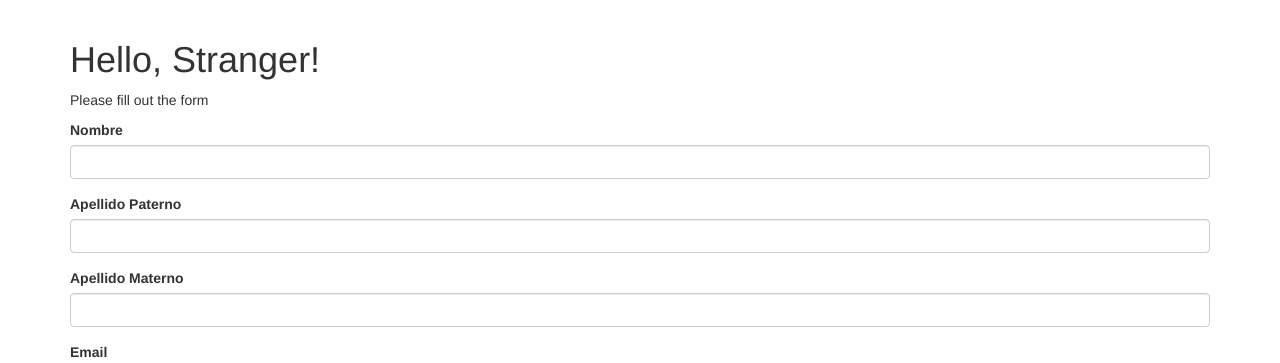
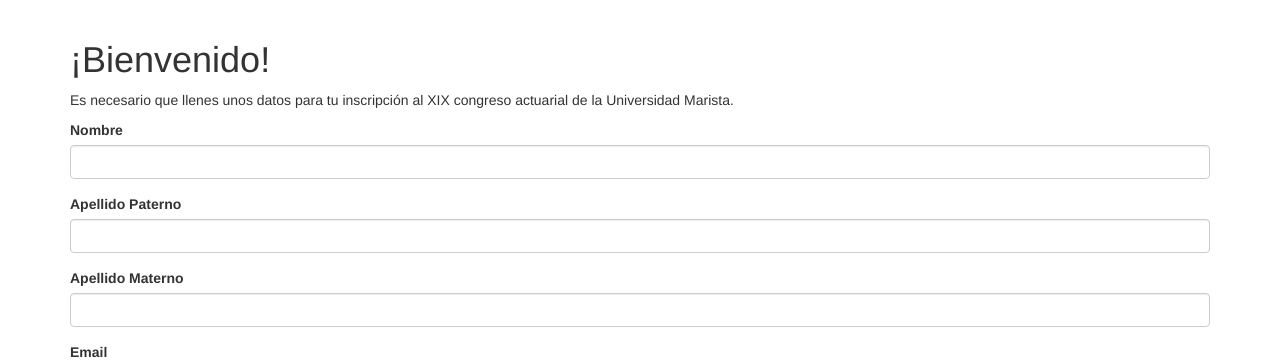
Before and after one commit to gerdm/congress_2017, a Flask app: page / in a window 1280 px wide. Shown: the part 52-415 px from the top of the page. Run offline with Flask 2, Linux system fonts and the light colour scheme; data that the repository does not hold is empty; some libraries are stand-ins or nearby versions.

Commit message:
edit main page

```diff
--- a/app/templates/index.html
+++ b/app/templates/index.html
@@ -2,8 +2,8 @@
 {% import "bootstrap/wtf.html" as wtf %}
 
 {%block page_content %}
-    <h1>Hello, {% if current_user.is_authenticated %}{{ current_user.username }}{% else %}Stranger{% endif %}!</h1>
-    <p> Please fill out the form </p>
+    <h1> ¡Bienvenido! </h1>
+    <p> Es necesario que llenes unos datos para tu inscripción al XIX congreso actuarial de la Universidad Marista. </p>
 
     {{ wtf.quick_form(form) }}
 
```
